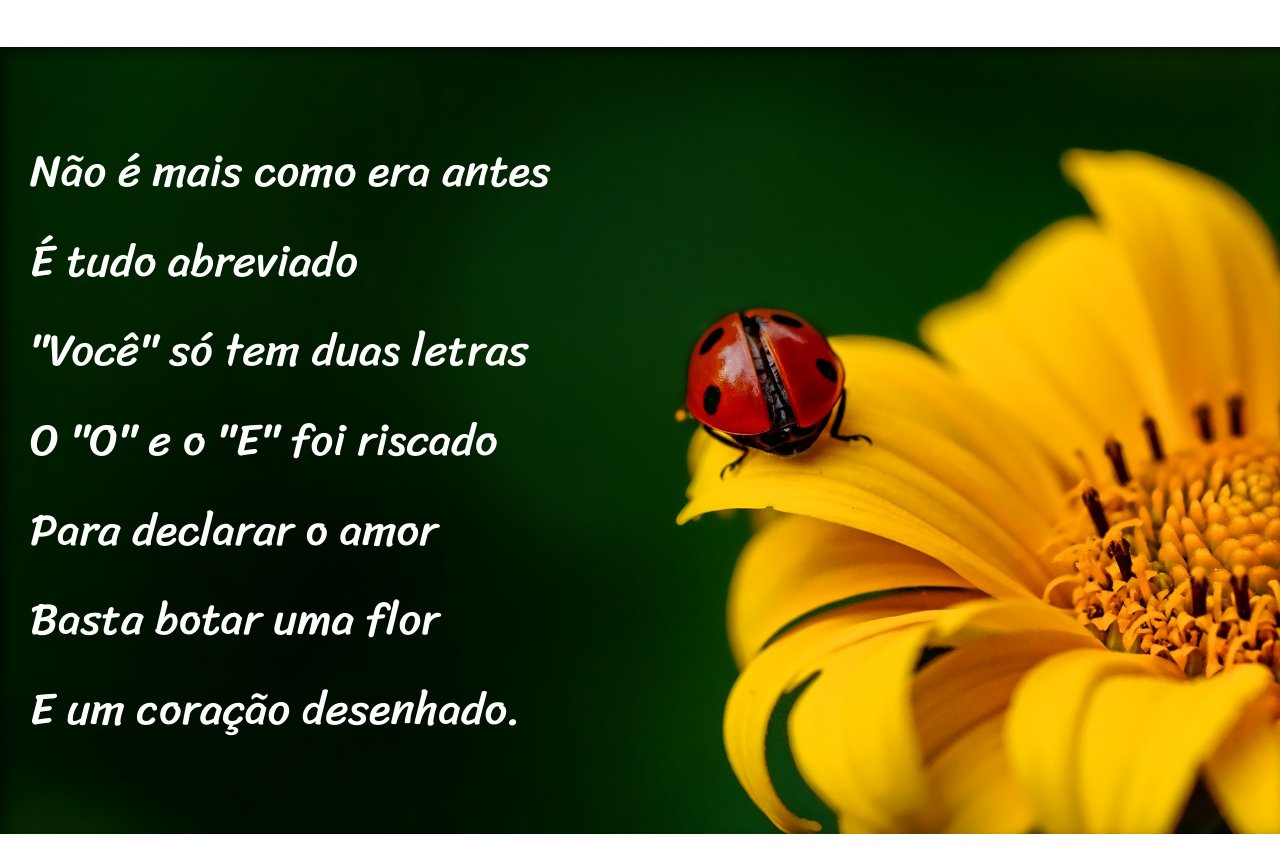
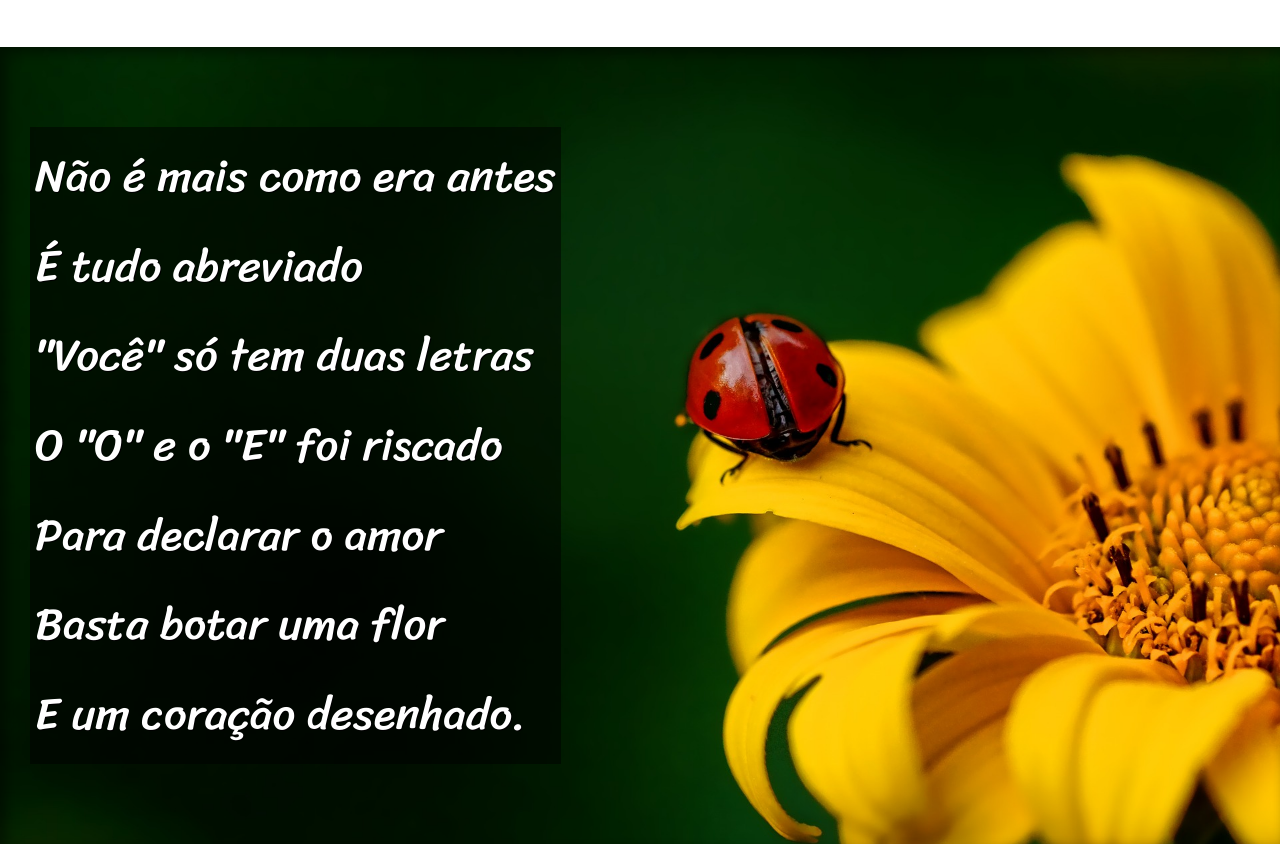
Before and after one commit to rafaelmininel/projeto-cordel, a plain HTML site: page index.html in a window 1280 px wide. Shown: the part 1000-1844 px from the top of the page. Drawn offline with Linux system fonts and the light colour scheme.

Commit message:
Update style.css

```diff
--- a/style.css
+++ b/style.css
@@ -80,7 +80,7 @@ section.imagem {
     background-attachment: fixed;
 }
 
-section.imagem > p {
+section.imagem > pre {
     display: inline-block;
     padding: 5px;
     background-color: rgba(0, 0, 0, 0.514);
```
